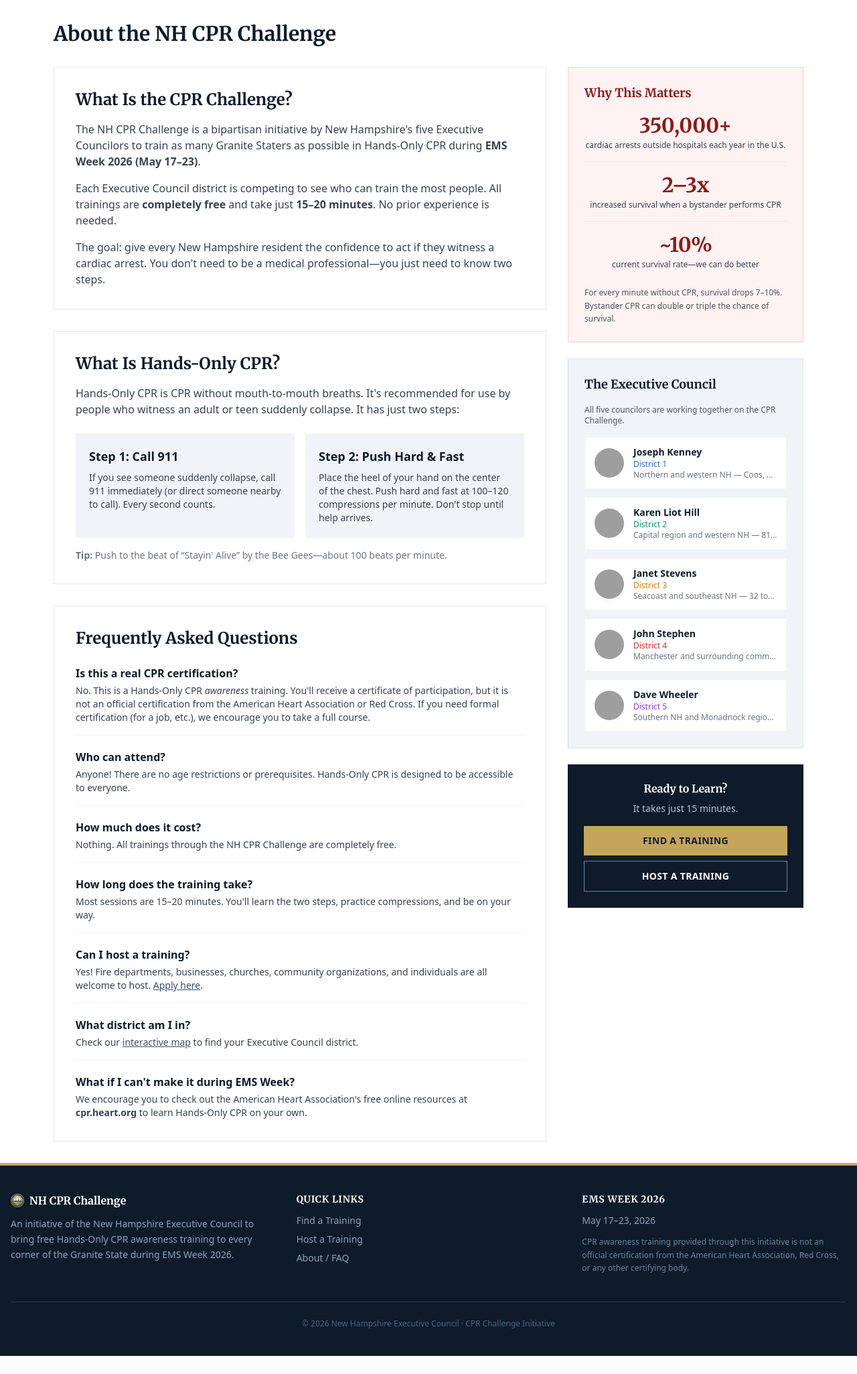
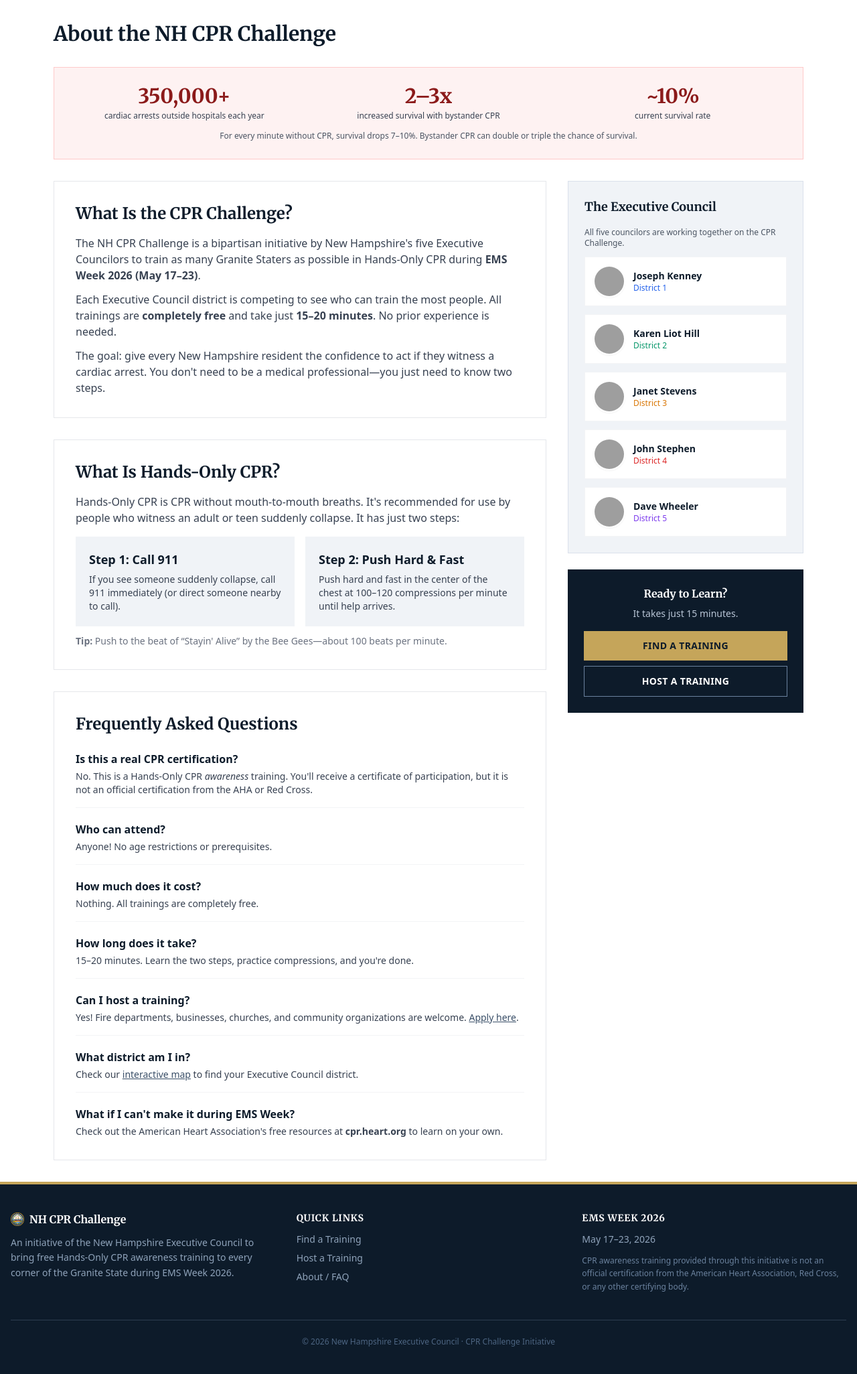
Before and after one commit to cmaidmentnh/nh-cpr-challenge, a Flask app: page /about in a window 1280 px wide. Shown: the part 104-2155 px from the top of the page at 67% size. Before the commit the page ends 2128 px from the top, so only its background shows below. Run offline with Flask 3, Linux system fonts and the light colour scheme; some libraries are stand-ins or nearby versions; grey boxes are pictures that could not be loaded.

Commit message:
Improve about page mobile CSS
- Stats bar pulled out of sidebar to full-width horizontal 3-col at top (visible on all screens)
- Responsive font sizes (text-2xl/3xl, text-xl/2xl, text-sm/base)
- Tighter padding on mobile (p-5 vs p-8, py-6 vs py-8)
- Councilors: 2-col grid on mobile, single col on desktop sidebar
- Reduced spacing between sections on mobile
- Removed truncated district descriptions on mobile (too cramped)

Co-Authored-By: Claude Opus 4.6 <noreply@anthropic.com>

```diff
--- a/templates/about.html
+++ b/templates/about.html
@@ -2,85 +2,106 @@
 {% block title %}About{% endblock %}
 
 {% block content %}
-<div class="max-w-6xl mx-auto px-4 py-8">
-    <h1 class="font-serif text-3xl font-bold text-navy-900 mb-8">About the NH CPR Challenge</h1>
+<div class="max-w-6xl mx-auto px-4 py-6 md:py-8">
+    <h1 class="font-serif text-2xl md:text-3xl font-bold text-navy-900 mb-6 md:mb-8">About the NH CPR Challenge</h1>
+
+    <!-- Stats bar — always visible near top, horizontal on all screens -->
+    <section class="bg-cpr-light border border-red-200 p-4 md:p-6 mb-6 md:mb-8">
+        <div class="grid grid-cols-3 gap-3 md:gap-6 text-center">
+            <div>
+                <p class="text-xl md:text-3xl font-bold text-cpr-red font-serif">350,000+</p>
+                <p class="text-gray-700 text-xs mt-1">cardiac arrests outside hospitals each year</p>
+            </div>
+            <div>
+                <p class="text-xl md:text-3xl font-bold text-cpr-red font-serif">2&ndash;3x</p>
+                <p class="text-gray-700 text-xs mt-1">increased survival with bystander CPR</p>
+            </div>
+            <div>
+                <p class="text-xl md:text-3xl font-bold text-cpr-red font-serif">~10%</p>
+                <p class="text-gray-700 text-xs mt-1">current survival rate</p>
+            </div>
+        </div>
+        <p class="text-gray-600 text-xs mt-3 text-center leading-relaxed">
+            For every minute without CPR, survival drops 7&ndash;10%. Bystander CPR can double or triple the chance of survival.
+        </p>
+    </section>
 
     <!-- Two-column layout: content left, sidebar right on md+ -->
-    <div class="grid md:grid-cols-3 gap-8">
+    <div class="grid md:grid-cols-3 gap-6 md:gap-8">
 
         <!-- Main content column (2/3 width on desktop) -->
-        <div class="md:col-span-2 space-y-8">
+        <div class="md:col-span-2 space-y-6 md:space-y-8">
 
             <!-- What is it -->
-            <section class="bg-white border border-gray-200 p-6 md:p-8">
-                <h2 class="font-serif text-2xl font-bold text-navy-900 mb-4">What Is the CPR Challenge?</h2>
-                <p class="text-gray-700 mb-4">
+            <section class="bg-white border border-gray-200 p-5 md:p-8">
+                <h2 class="font-serif text-xl md:text-2xl font-bold text-navy-900 mb-3 md:mb-4">What Is the CPR Challenge?</h2>
+                <p class="text-gray-700 mb-3 text-sm md:text-base">
                     The NH CPR Challenge is a bipartisan initiative by New Hampshire's five Executive Councilors to train as many
                     Granite Staters as possible in Hands-Only CPR during <strong>EMS Week 2026 (May 17&ndash;23)</strong>.
                 </p>
-                <p class="text-gray-700 mb-4">
+                <p class="text-gray-700 mb-3 text-sm md:text-base">
                     Each Executive Council district is competing to see who can train the most people. All trainings are
                     <strong>completely free</strong> and take just <strong>15&ndash;20 minutes</strong>. No prior experience is needed.
                 </p>
-                <p class="text-gray-700">
+                <p class="text-gray-700 text-sm md:text-base">
                     The goal: give every New Hampshire resident the confidence to act if they witness a cardiac arrest.
                     You don't need to be a medical professional&mdash;you just need to know two steps.
                 </p>
             </section>
 
             <!-- Hands-Only CPR -->
-            <section class="bg-white border border-gray-200 p-6 md:p-8">
-                <h2 class="font-serif text-2xl font-bold text-navy-900 mb-4">What Is Hands-Only CPR?</h2>
-                <p class="text-gray-700 mb-6">
+            <section class="bg-white border border-gray-200 p-5 md:p-8">
+                <h2 class="font-serif text-xl md:text-2xl font-bold text-navy-900 mb-3 md:mb-4">What Is Hands-Only CPR?</h2>
+                <p class="text-gray-700 mb-4 text-sm md:text-base">
                     Hands-Only CPR is CPR without mouth-to-mouth breaths. It's recommended for use by people who witness an
                     adult or teen suddenly collapse. It has just two steps:
                 </p>
-                <div class="grid sm:grid-cols-2 gap-4">
-                    <div class="bg-navy-50 p-5">
-                        <p class="text-lg font-bold text-navy-900 mb-2">Step 1: Call 911</p>
-                        <p class="text-gray-700 text-sm">If you see someone suddenly collapse, call 911 immediately (or direct someone nearby to call). Every second counts.</p>
+                <div class="grid sm:grid-cols-2 gap-3 md:gap-4">
+                    <div class="bg-navy-50 p-4 md:p-5">
+                        <p class="text-base md:text-lg font-bold text-navy-900 mb-1.5">Step 1: Call 911</p>
+                        <p class="text-gray-700 text-sm">If you see someone suddenly collapse, call 911 immediately (or direct someone nearby to call).</p>
                     </div>
-                    <div class="bg-navy-50 p-5">
-                        <p class="text-lg font-bold text-navy-900 mb-2">Step 2: Push Hard &amp; Fast</p>
-                        <p class="text-gray-700 text-sm">Place the heel of your hand on the center of the chest. Push hard and fast at 100&ndash;120 compressions per minute. Don't stop until help arrives.</p>
+                    <div class="bg-navy-50 p-4 md:p-5">
+                        <p class="text-base md:text-lg font-bold text-navy-900 mb-1.5">Step 2: Push Hard &amp; Fast</p>
+                        <p class="text-gray-700 text-sm">Push hard and fast in the center of the chest at 100&ndash;120 compressions per minute until help arrives.</p>
                     </div>
                 </div>
-                <p class="text-gray-500 text-sm mt-4">
+                <p class="text-gray-500 text-xs md:text-sm mt-3">
                     <strong>Tip:</strong> Push to the beat of &ldquo;Stayin' Alive&rdquo; by the Bee Gees&mdash;about 100 beats per minute.
                 </p>
             </section>
 
             <!-- FAQ -->
-            <section class="bg-white border border-gray-200 p-6 md:p-8">
-                <h2 class="font-serif text-2xl font-bold text-navy-900 mb-6">Frequently Asked Questions</h2>
-                <div class="space-y-5">
-                    <div class="border-b border-gray-100 pb-4">
-                        <h3 class="font-bold text-navy-900">Is this a real CPR certification?</h3>
-                        <p class="text-gray-700 mt-1 text-sm">No. This is a Hands-Only CPR <em>awareness</em> training. You'll receive a certificate of participation, but it is not an official certification from the American Heart Association or Red Cross. If you need formal certification (for a job, etc.), we encourage you to take a full course.</p>
+            <section class="bg-white border border-gray-200 p-5 md:p-8">
+                <h2 class="font-serif text-xl md:text-2xl font-bold text-navy-900 mb-4 md:mb-6">Frequently Asked Questions</h2>
+                <div class="space-y-4 md:space-y-5">
+                    <div class="border-b border-gray-100 pb-3 md:pb-4">
+                        <h3 class="font-bold text-navy-900 text-sm md:text-base">Is this a real CPR certification?</h3>
+                        <p class="text-gray-700 mt-1 text-sm">No. This is a Hands-Only CPR <em>awareness</em> training. You'll receive a certificate of participation, but it is not an official certification from the AHA or Red Cross.</p>
                     </div>
-                    <div class="border-b border-gray-100 pb-4">
-                        <h3 class="font-bold text-navy-900">Who can attend?</h3>
-                        <p class="text-gray-700 mt-1 text-sm">Anyone! There are no age restrictions or prerequisites. Hands-Only CPR is designed to be accessible to everyone.</p>
+                    <div class="border-b border-gray-100 pb-3 md:pb-4">
+                        <h3 class="font-bold text-navy-900 text-sm md:text-base">Who can attend?</h3>
+                        <p class="text-gray-700 mt-1 text-sm">Anyone! No age restrictions or prerequisites.</p>
                     </div>
-                    <div class="border-b border-gray-100 pb-4">
-                        <h3 class="font-bold text-navy-900">How much does it cost?</h3>
-                        <p class="text-gray-700 mt-1 text-sm">Nothing. All trainings through the NH CPR Challenge are completely free.</p>
+                    <div class="border-b border-gray-100 pb-3 md:pb-4">
+                        <h3 class="font-bold text-navy-900 text-sm md:text-base">How much does it cost?</h3>
+                        <p class="text-gray-700 mt-1 text-sm">Nothing. All trainings are completely free.</p>
                     </div>
-                    <div class="border-b border-gray-100 pb-4">
-                        <h3 class="font-bold text-navy-900">How long does the training take?</h3>
-                        <p class="text-gray-700 mt-1 text-sm">Most sessions are 15&ndash;20 minutes. You'll learn the two steps, practice compressions, and be on your way.</p>
+                    <div class="border-b border-gray-100 pb-3 md:pb-4">
+                        <h3 class="font-bold text-navy-900 text-sm md:text-base">How long does it take?</h3>
+                        <p class="text-gray-700 mt-1 text-sm">15&ndash;20 minutes. Learn the two steps, practice compressions, and you're done.</p>
                     </div>
-                    <div class="border-b border-gray-100 pb-4">
-                        <h3 class="font-bold text-navy-900">Can I host a training?</h3>
-                        <p class="text-gray-700 mt-1 text-sm">Yes! Fire departments, businesses, churches, community organizations, and individuals are all welcome to host. <a href="{{ url_for('host') }}" class="text-navy-600 underline font-medium">Apply here</a>.</p>
+                    <div class="border-b border-gray-100 pb-3 md:pb-4">
+                        <h3 class="font-bold text-navy-900 text-sm md:text-base">Can I host a training?</h3>
+                        <p class="text-gray-700 mt-1 text-sm">Yes! Fire departments, businesses, churches, and community organizations are welcome. <a href="{{ url_for('host') }}" class="text-navy-600 underline font-medium">Apply here</a>.</p>
                     </div>
-                    <div class="border-b border-gray-100 pb-4">
-                        <h3 class="font-bold text-navy-900">What district am I in?</h3>
+                    <div class="border-b border-gray-100 pb-3 md:pb-4">
+                        <h3 class="font-bold text-navy-900 text-sm md:text-base">What district am I in?</h3>
                         <p class="text-gray-700 mt-1 text-sm">Check our <a href="{{ url_for('map_page') }}" class="text-navy-600 underline font-medium">interactive map</a> to find your Executive Council district.</p>
                     </div>
                     <div>
-                        <h3 class="font-bold text-navy-900">What if I can't make it during EMS Week?</h3>
-                        <p class="text-gray-700 mt-1 text-sm">We encourage you to check out the American Heart Association's free online resources at <strong>cpr.heart.org</strong> to learn Hands-Only CPR on your own.</p>
+                        <h3 class="font-bold text-navy-900 text-sm md:text-base">What if I can't make it during EMS Week?</h3>
+                        <p class="text-gray-700 mt-1 text-sm">Check out the American Heart Association's free resources at <strong>cpr.heart.org</strong> to learn on your own.</p>
                     </div>
                 </div>
             </section>
@@ -89,40 +110,17 @@
         <!-- Sidebar column (1/3 width on desktop) -->
         <div class="space-y-6">
 
-            <!-- Why CPR stats -->
-            <section class="bg-cpr-light border border-red-200 p-6">
-                <h2 class="font-serif text-lg font-bold text-cpr-red mb-4">Why This Matters</h2>
-                <div class="space-y-4">
-                    <div class="text-center border-b border-red-100 pb-4">
-                        <p class="text-3xl font-bold text-cpr-red font-serif">350,000+</p>
-                        <p class="text-gray-700 text-xs mt-1">cardiac arrests outside hospitals each year in the U.S.</p>
-                    </div>
-                    <div class="text-center border-b border-red-100 pb-4">
-                        <p class="text-3xl font-bold text-cpr-red font-serif">2&ndash;3x</p>
-                        <p class="text-gray-700 text-xs mt-1">increased survival when a bystander performs CPR</p>
-                    </div>
-                    <div class="text-center pb-2">
-                        <p class="text-3xl font-bold text-cpr-red font-serif">~10%</p>
-                        <p class="text-gray-700 text-xs mt-1">current survival rate&mdash;we can do better</p>
-                    </div>
-                </div>
-                <p class="text-gray-600 text-xs mt-4 leading-relaxed">
-                    For every minute without CPR, survival drops 7&ndash;10%. Bystander CPR can double or triple the chance of survival.
-                </p>
-            </section>
-
             <!-- The Councilors -->
-            <section class="bg-navy-50 border border-navy-100 p-6">
-                <h2 class="font-serif text-lg font-bold text-navy-900 mb-4">The Executive Council</h2>
-                <p class="text-gray-600 text-xs mb-4">All five councilors are working together on the CPR Challenge.</p>
-                <div class="space-y-3">
+            <section class="bg-navy-50 border border-navy-100 p-5 md:p-6">
+                <h2 class="font-serif text-lg font-bold text-navy-900 mb-3 md:mb-4">The Executive Council</h2>
+                <p class="text-gray-600 text-xs mb-3">All five councilors are working together on the CPR Challenge.</p>
+                <div class="grid grid-cols-2 gap-2 md:grid-cols-1 md:gap-3">
                     {% for d in range(1, 6) %}
-                    <div class="flex items-center gap-3 bg-white p-3 border border-gray-100">
-                        <img src="{{ councilors[d]['photo'] }}" alt="{{ councilors[d]['name'] }}" class="w-12 h-12 rounded-full object-cover border-2 border-white shadow-sm flex-shrink-0">
+                    <div class="flex items-center gap-2 md:gap-3 bg-white p-2.5 md:p-3 border border-gray-100 {% if d == 5 %}col-span-2 md:col-span-1 max-w-[50%] md:max-w-none mx-auto md:mx-0{% endif %}">
+                        <img src="{{ councilors[d]['photo'] }}" alt="{{ councilors[d]['name'] }}" class="w-10 h-10 md:w-12 md:h-12 rounded-full object-cover border-2 border-white shadow-sm flex-shrink-0">
                         <div class="min-w-0">
-                            <p class="font-bold text-navy-900 text-sm">{{ councilors[d]['name'] }}</p>
+                            <p class="font-bold text-navy-900 text-xs md:text-sm leading-tight">{{ councilors[d]['name'] }}</p>
                             <p class="text-xs font-medium" style="color: {{ district_colors[d] }}">District {{ d }}</p>
-                            <p class="text-xs text-gray-500 leading-snug truncate">{{ councilors[d]['district_desc'][:60] }}...</p>
                         </div>
                     </div>
                     {% endfor %}
@@ -130,7 +128,7 @@
             </section>
 
             <!-- CTA -->
-            <section class="bg-navy-900 text-white p-6 text-center">
+            <section class="bg-navy-900 text-white p-5 md:p-6 text-center">
                 <h3 class="font-serif font-bold mb-2">Ready to Learn?</h3>
                 <p class="text-navy-200 text-sm mb-4">It takes just 15 minutes.</p>
                 <a href="{{ url_for('trainings') }}" class="block bg-gold hover:bg-gold-dark text-navy-900 font-bold py-3 px-4 text-sm uppercase tracking-wide transition">Find a Training</a>
```
